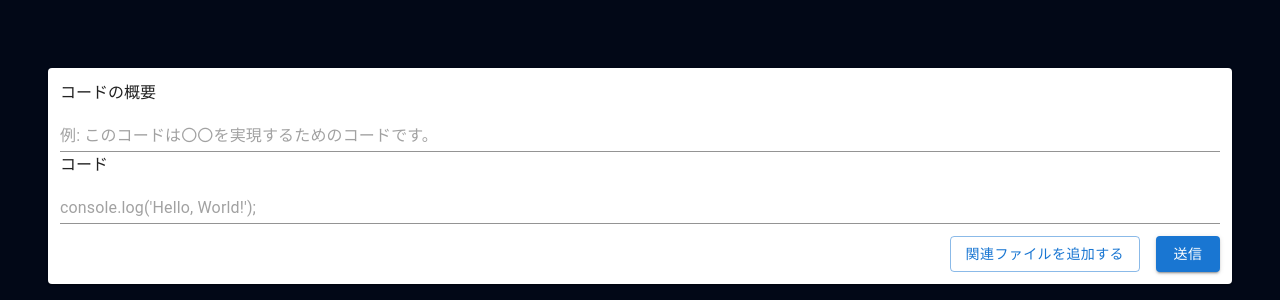
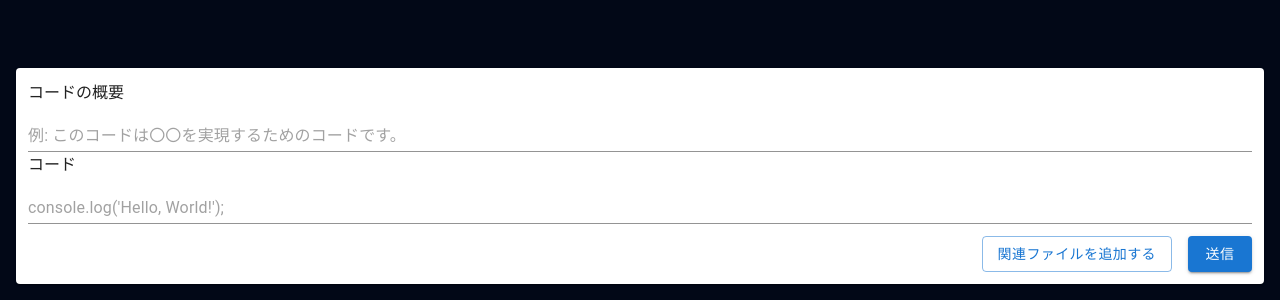
Before and after one commit to kou12345/proxima, a Next.js app: page / in a window 1280 px wide. Shown: the part 500-800 px from the top of the page. Built offline with nearby package versions, Linux system fonts and the light colour scheme.

Commit message:
fix theme

```diff
--- a/src/app/layout.tsx
+++ b/src/app/layout.tsx
@@ -27,9 +27,7 @@
         )}
       >
         <ThemeProvider attribute="class" defaultTheme="dark">
-          <div className="container mx-auto px-4 sm:px-6 lg:px-8">
-            <div className="max-w-7xl mx-auto">{children}</div>
-          </div>
+          {children}
         </ThemeProvider>
       </body>
     </html>
```
